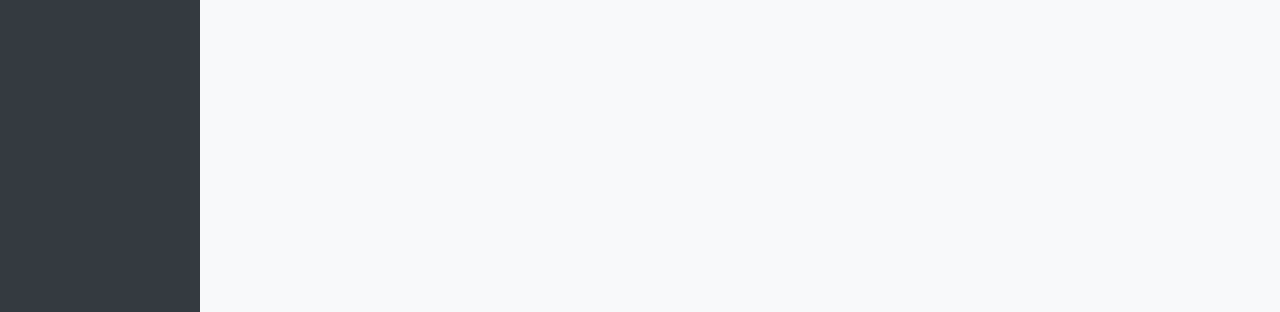
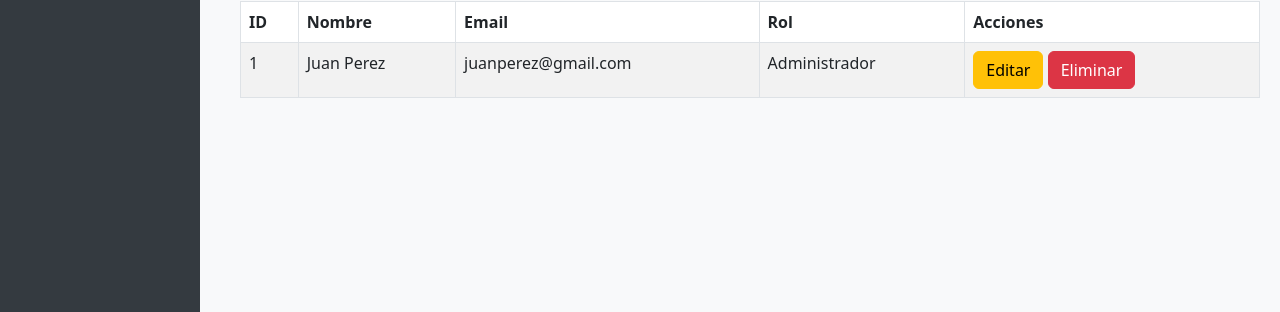
Before and after one commit to marbizu-ai/sc502-1c2025-trabajoenclase, a plain HTML site: page Semana3/bootstrap/index.html in a window 1280 px wide. Shown: the part 488-800 px from the top of the page. Drawn offline with nearby package versions, Linux system fonts and the light colour scheme.

Commit message:
Finalizacion del ejemplo de bootstrap

```diff
--- a/Semana3/bootstrap/index.html
+++ b/Semana3/bootstrap/index.html
@@ -48,7 +48,35 @@
             </div>
             <button type="submit" class="btn btn-primary"> Agregar usuario</button>
         </form>
+        <!-- tabla para cargar los datos -->
+    <h2>Lista de usuarios</h2>
+    <table class="table table-striped table-bordered">
+       <thead>
+           <tr>
+               <th>ID</th>
+               <th>Nombre</th>
+               <th>Email</th>
+               <th>Rol</th>
+               <th>Acciones</th>
+           </tr>
+       </thead>
+       <tbody>
+           <tr>
+               <td>1</td>
+               <td>Juan Perez</td>
+               <td>juanperez@gmail.com</td>
+               <td>Administrador</td>
+               <td>
+                   <button class="btn btn-warning">Editar</button>
+                   <button class="btn btn-danger">Eliminar</button>
+               </td>
+           </tr>
+       </tbody>
+
+    </table>
+
     </div>
+
 
     <!-- Bootstrap JS -->
     <script src="https://cdn.jsdelivr.net/npm/bootstrap@5.3.0/dist/js/bootstrap.bundle.min.js"></script>
```
